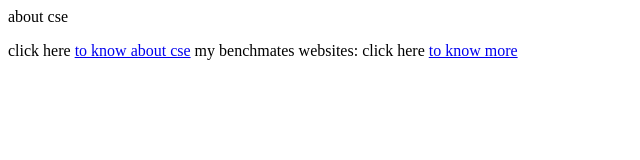
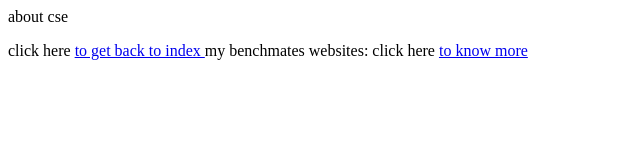
Before and after one commit to Sagar3137/intro, a plain HTML site: page cse.html in a window 1280 px wide. Shown: the full height of the page, 0-640 px from the left. Drawn offline with Linux system fonts and the light colour scheme.

```diff
--- a/cse.html
+++ b/cse.html
@@ -6,7 +6,7 @@
     </head>
         <body>
          <p> about cse </p>
-         click here <a href="index.html"> to know about cse</a>
+         click here <a href="index.html"> to get back to index </a>
          my benchmates websites:
          click here <a href="https://revanth2007.github.io/intro/"> to know more</a>
         </body>
```
